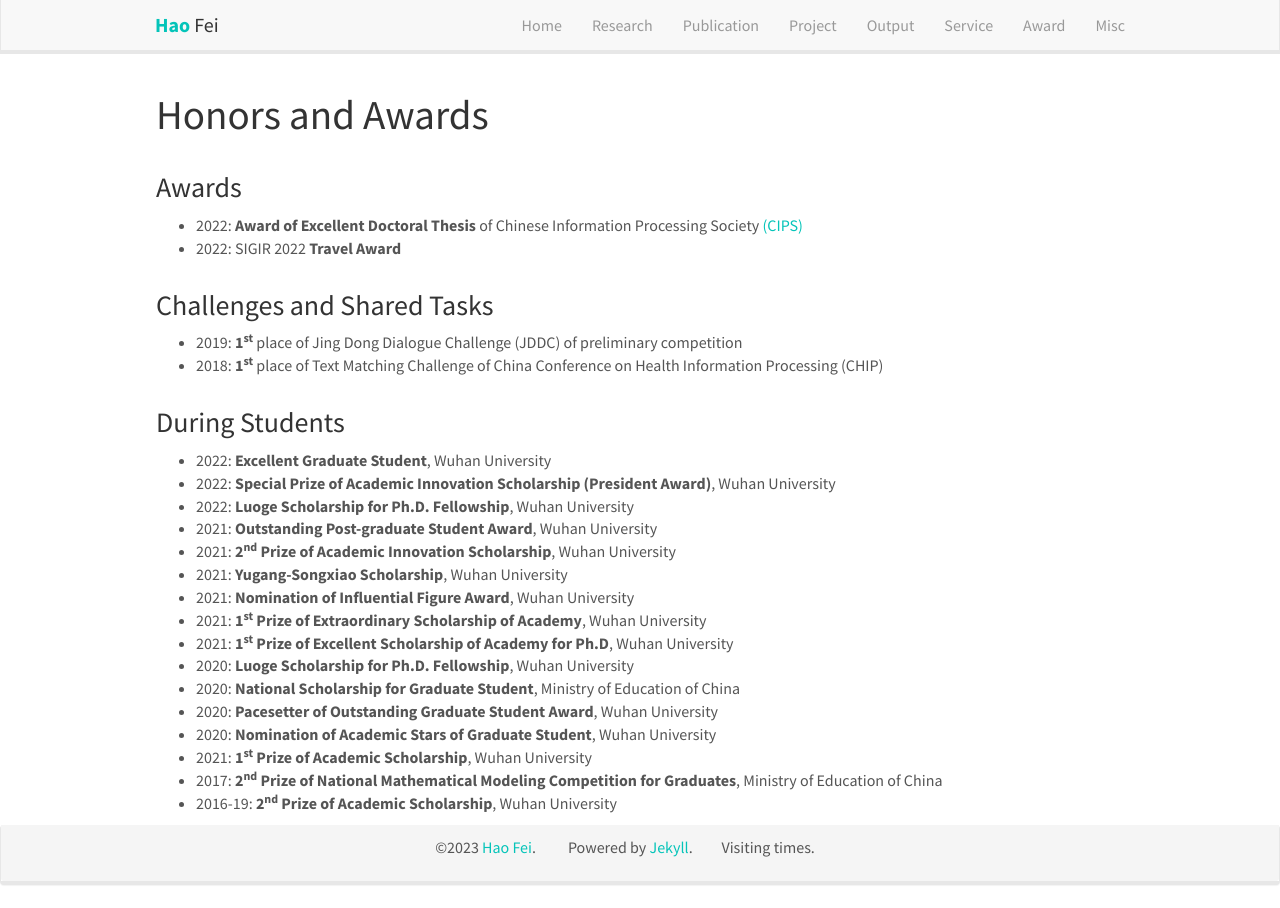
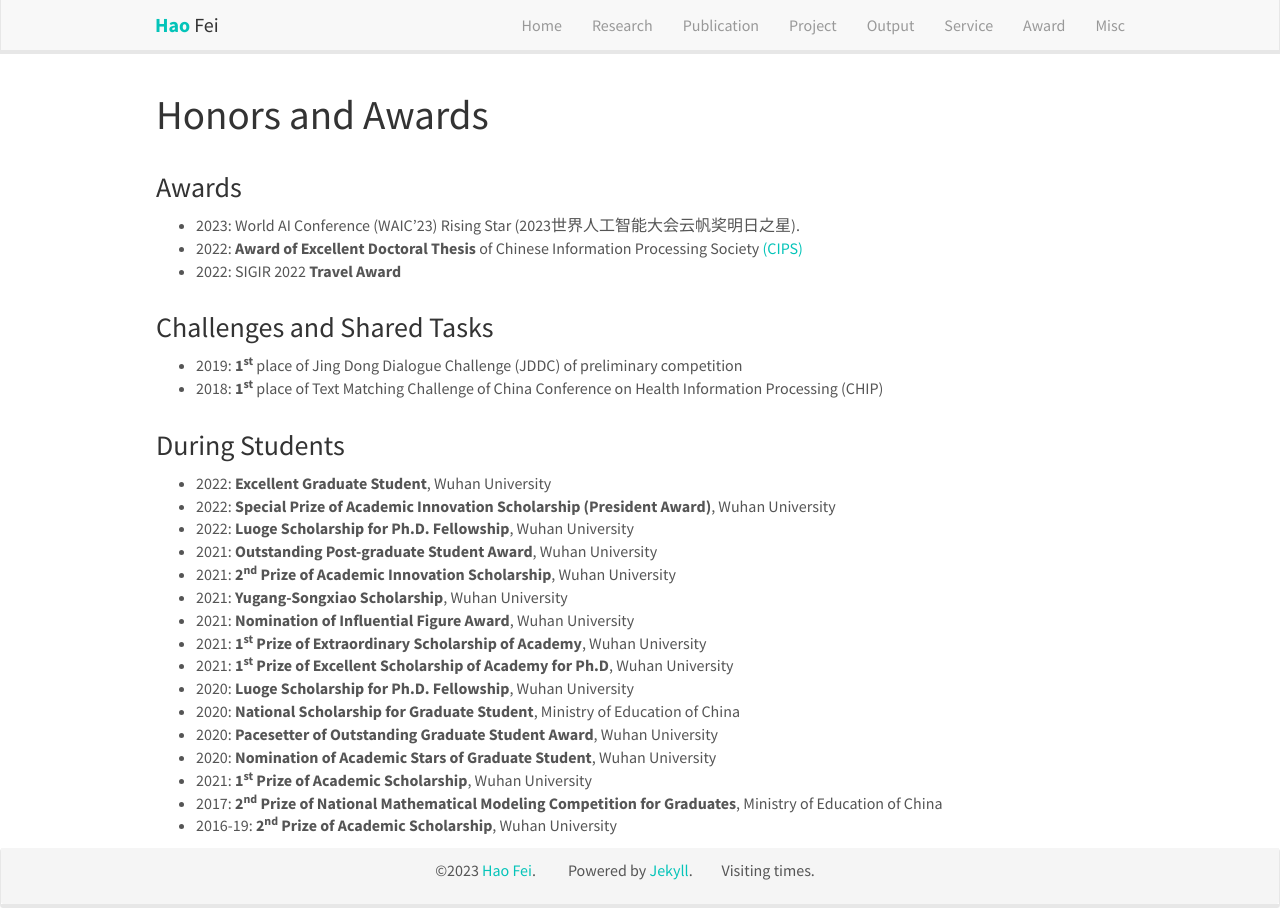
Before and after one commit to scofield7419/scofield7419.github.io, a Jekyll site: the page built from _pages/award.md, in a window 1280 px wide. Built offline with Jekyll 4.4.1, drawn with Linux system fonts in a browser that asks for light colours; nearby versions of some CDN libraries; comment, search, counter and statistics services are not loaded; a style sheet for code colours, icons or effects is not loaded.

Commit message:
Update award.md

```diff
--- a/_pages/award.md
+++ b/_pages/award.md
@@ -16,6 +16,7 @@ permalink: /award
 
 ### Awards
 
+- 2023: World AI Conference (WAIC'23) Rising Star (2023世界人工智能大会云帆奖明日之星).
 - 2022: **Award of Excellent Doctoral Thesis** of Chinese Information Processing Society [(CIPS)](http://www.cipsc.org.cn/chcontent.php?&xuhao=20221122)
 - 2022: SIGIR 2022 **Travel Award**
 
```
